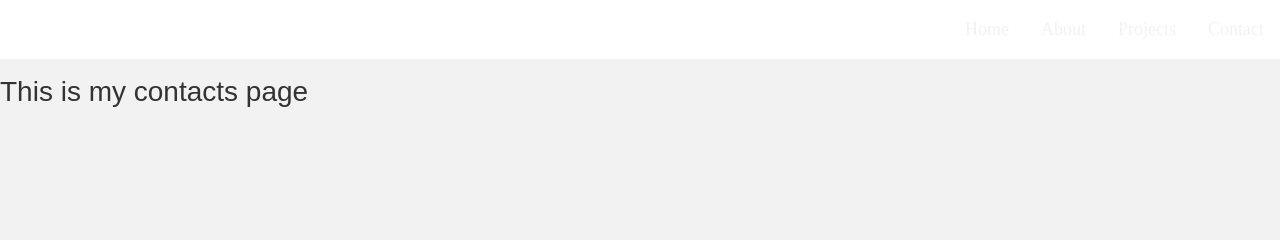
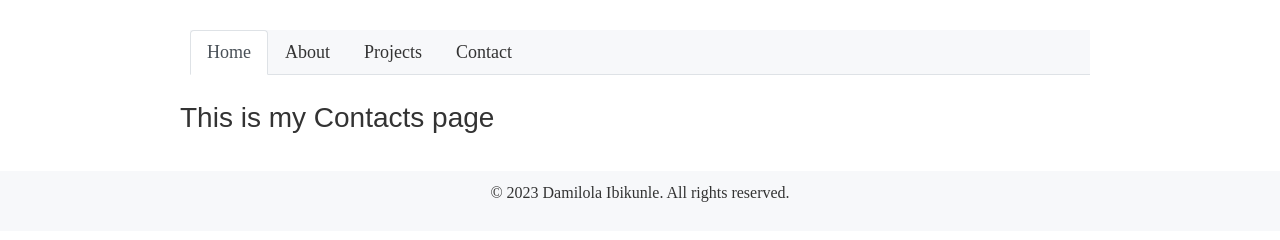
Before and after one commit to 1damilolaI/1damilolaI.github.io, a plain HTML site: page contact.html in a window 1280 px wide. Drawn offline with nearby package versions, Linux system fonts and the light colour scheme; files whose address does not match are found by name; a web font is replaced by a local one.

Commit message:
Updated Website Design

```diff
--- a/contact.html
+++ b/contact.html
@@ -6,38 +6,42 @@
     <meta http-equiv="X-UA-Compatible" content="ie=edge">
     <title>Damilola Ibikunle</title>
     <link href="https://cdn.jsdelivr.net/npm/bootstrap@5.0.2/dist/css/bootstrap.min.css" rel="stylesheet" integrity="sha384-EVSTQN3/azprG1Anm3QDgpJLIm9Nao0Yz1ztcQTwFspd3yD65VohhpuuCOmLASjC" crossorigin="anonymous">
-    <link rel="stylesheet" href="https://1damilolai.github.io/styles.css">
-    <link rel="stylesheet" href="https://fonts.googleapis.com/css?family=BacasimeAntique">
+    <link rel="stylesheet" href="C:/Users/Damilola/Desktop/MY LEARNING/Online Portfolio/Website/styles.css">
   </head>
   <body>
+    <main>
+<header>
 
 <div id = "navigation-bar">
-
-<nav class="navbar navbar-light" style="background-color: #ffffff;">
-<h8 id = "name">Damilola Ibikunle</h8>
-
-<ul class="nav justify-content-center">
+  <nav class="navigation">
+    <ul class="nav nav-tabs">
   <li class="nav-item">
-<a class="nav-link active" aria-current="page" href="https://1damilolai.github.io/index.html">Home</a>
+    <a class="nav-link active" aria-current="page" href="C:/Users/Damilola/Desktop/MY LEARNING/Online Portfolio/Website/index.html">Home</a>
   </li>
   <li class="nav-item">
-<a class="nav-link" href="https://1damilolai.github.io/about.html">About</a>
+    <a class="nav-link" href="C:/Users/Damilola/Desktop/MY LEARNING/Online Portfolio/Website/about.html">About</a>
   </li>
   <li class="nav-item">
-<a class="nav-link" href="https://1damilolai.github.io/projects.html">Projects</a>
+    <a class="nav-link" href="C:/Users/Damilola/Desktop/MY LEARNING/Online Portfolio/Website/projects.html">Projects</a>
   </li>
   <li class="nav-item">
-<a class="nav-link" href="https://1damilolai.github.io/contact.html">Contact</a>
+    <a class="nav-link" href="C:/Users/Damilola/Desktop/MY LEARNING/Online Portfolio/Website/contact.html">Contact</a>
   </li>
+
 </ul>
   </nav>
+</header>
 
-</div>
 
 <p>
-  <h3>This is my contacts page</h3>
+  <h3>This is my Contacts page</h3>
 </p>
 
+</main>
+
+<footer>
+  <p>&copy; 2023 Damilola Ibikunle. All rights reserved.</p>
+</footer>
 
   </body>
 </html>
--- a/styles.css
+++ b/styles.css
@@ -2,7 +2,7 @@ body {
   font-family: Arial, sans-serif;
   margin: 0;
   padding: 0;
-  background-color: #f2f2f2;
+  background-color: #fff;
   color: #333;
 }
 
@@ -17,7 +17,7 @@ section {
 }
 
 header {
-  background-color: #d5edea;
+  background-color: #fff;
   color: #fff;
   padding: 10px;
   text-align: center;
@@ -33,30 +33,31 @@ h2 {
   margin-bottom: 20px;
 }
 
-nav ul li a {
-  color: #fff;
-  text-decoration: none;
-  font-size: large;
+img {
+  border-radius: 50%;
 }
 
 nav ul li a:hover {
   text-decoration: underline;
-  color: #ffffff;
+  color: #333;
+
 }
 
 footer {
-  background-color: #d5edea;
-  color: #4309e3;
+  background-color: #f7f8fa;
+  color: #333;
   padding: 10px;
   text-align: center;
+  font-family: Bacasime Antique;
 }
 
 
 
 #navigation-bar {
   font-family: Bacasime Antique;
-  background-color: #4309e3;
-  color: #ffffff;
+font-size: large;
+text-align: center;
+background-color: #f7f8fa;
 
 }
 
@@ -66,5 +67,5 @@ footer {
 }
 
 .nav-link {
-  color: #f2f2f2;
+  color: #333;
 }
```
Also changed, not shown: about.html (+16 -12 lines), index.html (+16 -16 lines), projects.html (+17 -12 lines), image.png. Lines whose indentation alone changed are shown as unchanged.
